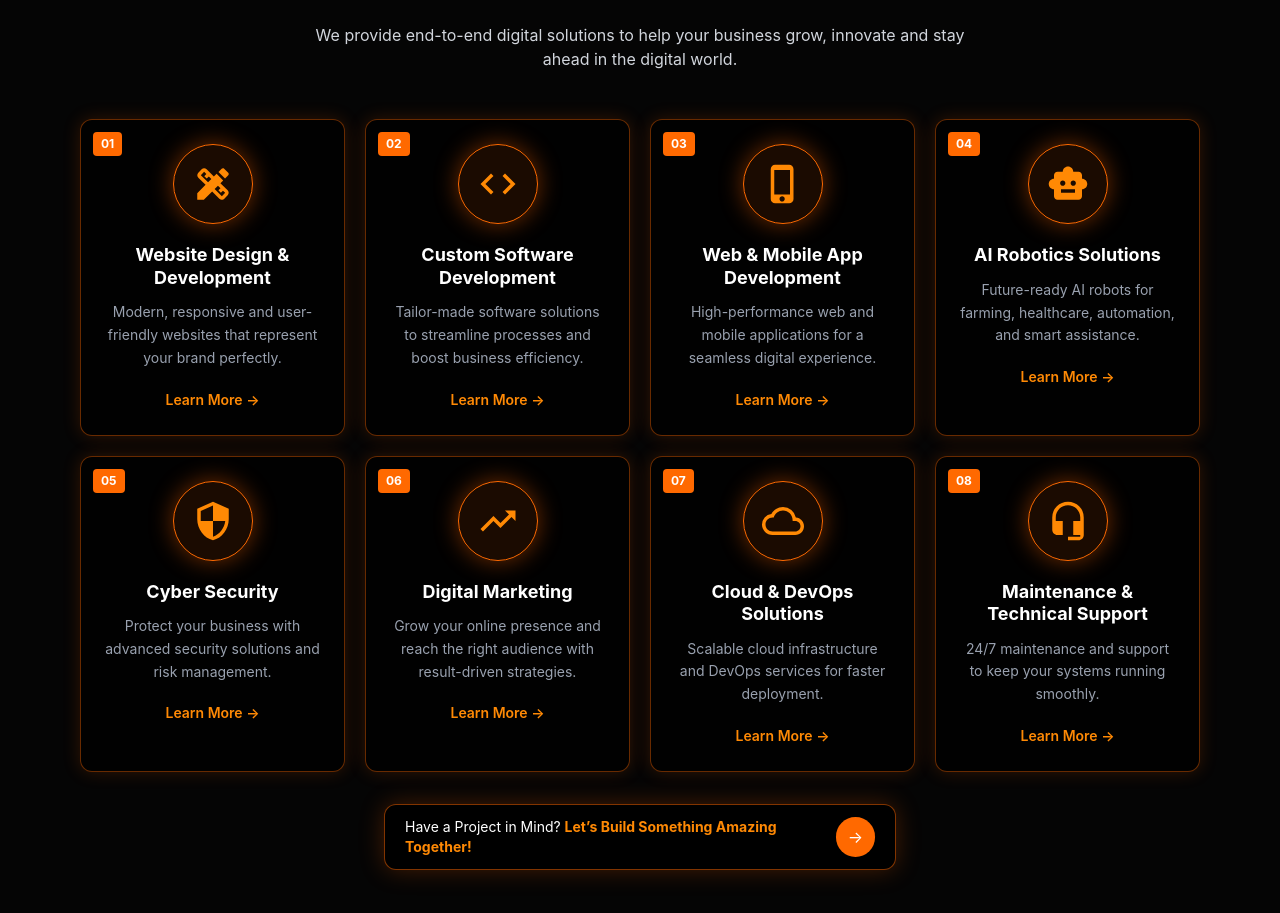
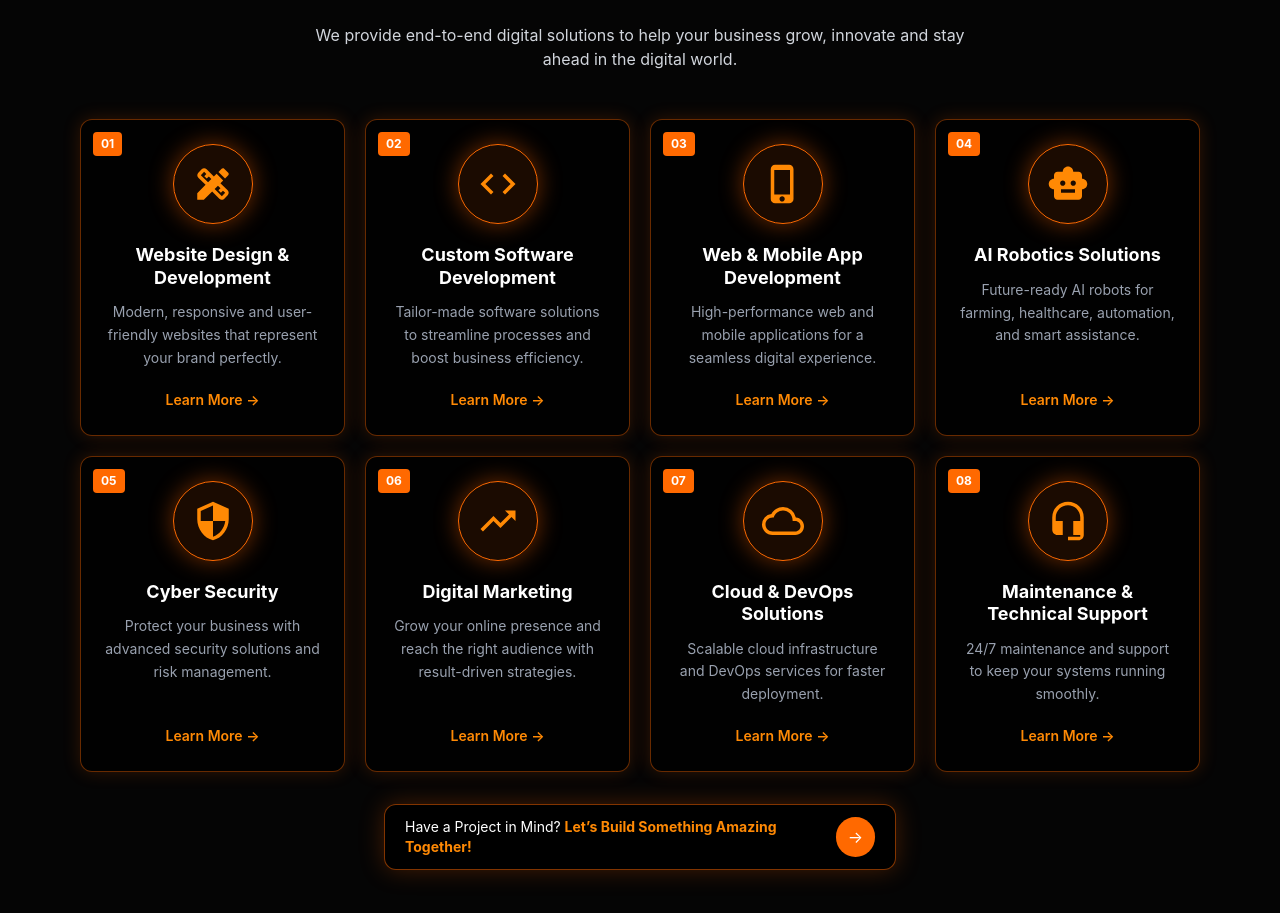
Before and after one commit to Riyakuila/DemoProject, a React (Vite) app in the folder Frontend/: page / in a window 1280 px wide. Shown: the part 1825-2738 px from the top of the page. Built offline with nearby package versions, Linux system fonts and the light colour scheme.

Commit message:
Update the form of career page and fix alignment of service cards

```diff
--- a/Frontend/src/Component/Careers.jsx
+++ b/Frontend/src/Component/Careers.jsx
@@ -177,7 +177,7 @@ function Careers() {
 
     if (!form.phone.trim()) {
       newErrors.phone = "Phone number is required";
-    } else if (form.phone.length < 7 || form.phone.length > 15) {
+    } else if (form.phone.length !== 10) {
       newErrors.phone = "Please enter a valid phone number";
     }
 
@@ -211,7 +211,7 @@ function Careers() {
   };
 
   const handlePhoneChange = (e) => {
-    updateForm("phone", e.target.value.replace(/\D/g, "").slice(0, 15));
+    updateForm("phone", e.target.value.replace(/\D/g, "").slice(0, 10));
   };
 
   const handleFileChange = (e) => {
@@ -480,7 +480,7 @@ function Careers() {
                           error={errors.fullName}
                           placeholder="Your Name"
                           onChange={(e) =>
-                            updateForm("fullName", e.target.value)
+                            updateForm("fullName", e.target.value = e.target.value.replace(/[^a-zA-Z\s]/g, ""))
                           }
                         />
 
--- a/Frontend/src/Component/Services.jsx
+++ b/Frontend/src/Component/Services.jsx
@@ -88,7 +88,7 @@ function Services() {
                 viewport={{ once: true }}
                 transition={{ duration: 0.45, delay: index * 0.06 }}
                 whileHover={{ y: -10, scale: 1.02 }}
-                className="group relative rounded-xl border border-orange-500/40 bg-black/70 p-6 text-center shadow-[0_0_18px_rgba(255,100,0,0.18)] transition-all duration-300 hover:border-orange-400 hover:shadow-[0_0_35px_rgba(255,100,0,0.45)]"
+                className="group relative flex h-full flex-col rounded-xl border border-orange-500/40 bg-black/70 p-6 text-center shadow-[0_0_18px_rgba(255,100,0,0.18)] transition-all duration-300 hover:border-orange-400 hover:shadow-[0_0_35px_rgba(255,100,0,0.45)]"
               >
                 <span className="absolute left-3 top-3 rounded bg-orange-500 px-2 py-1 text-xs font-bold">
                   {String(index + 1).padStart(2, "0")}
@@ -106,9 +106,13 @@ function Services() {
                   {service.desc}
                 </p>
 
+                <div className= "mt-auto">
+
                   <button className="mt-5 text-sm font-semibold text-orange-400 transition group-hover:text-orange-300">
                     Learn More →
                   </button>
+
+                </div>
               </motion.div>
             );
           })}
```
Lines whose indentation alone changed are shown as unchanged.
